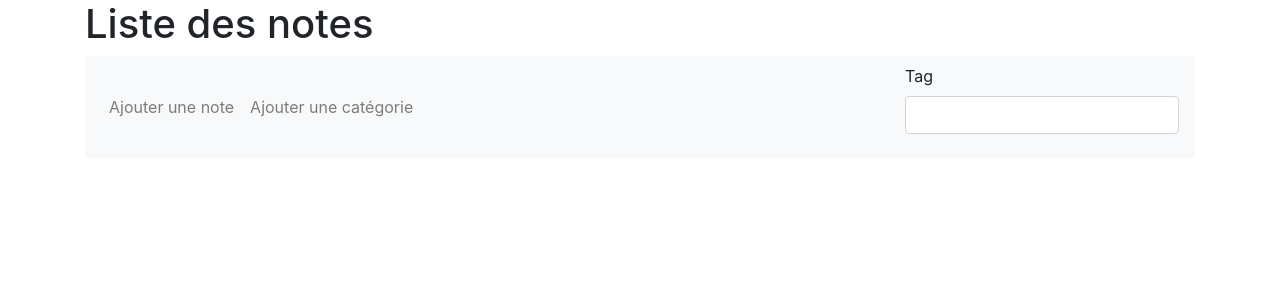
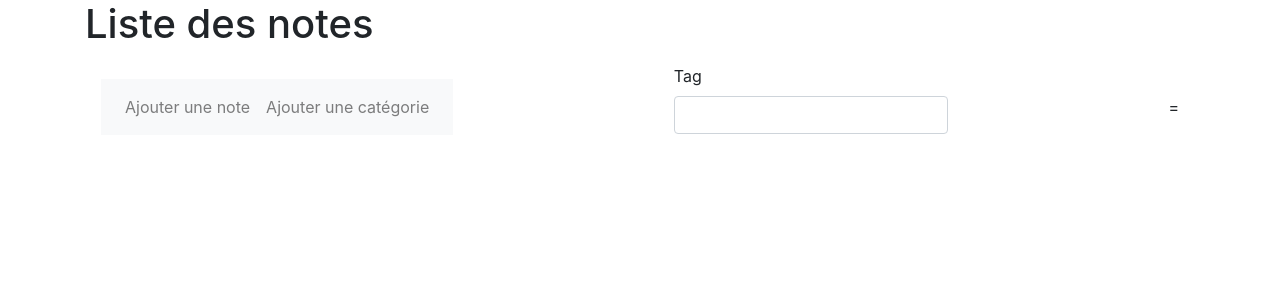
Before and after one commit to T-Emine/Bloc-Notes, a Symfony app: template templates/listNote.html.twig in a window 1280 px wide. Shown: the top 300 px of the page. Run offline with Twig, Linux system fonts and the light colour scheme; the template is opened without the code that fills it, so the values that code supplies are empty; form fields are guessed from the names that the template uses; some libraries are stand-ins or nearby versions.

Commit message:
Code finalisé des 3 parties

```diff
--- a/src/Controller/CategorieController.php
+++ b/src/Controller/CategorieController.php
@@ -27,7 +27,6 @@ class CategorieController extends Controller
 
         $cat_forms->handleRequest($request);
         $task = $cat_forms->getData();
-        //var_dump($task);//Avait été mis pr voir s'il prenait bien la cat dans bd pr gerer un prob av sa
         if ($cat_forms->isSubmitted() && $cat_forms->isValid()) {
         $em = $this->getDoctrine()->getManager();
         $em->persist($task);
--- a/src/Controller/ListCatController.php
+++ b/src/Controller/ListCatController.php
@@ -7,7 +7,6 @@ use Symfony\Bundle\FrameworkBundle\Controller\Controller;
 use Symfony\Component\HttpFoundation\Response;
 use Symfony\Component\HttpFoundation\Request;
 use App\Entity\Categorie;
-
 use Symfony\Component\Form\Extension\Core\Type\TextType;
 use Symfony\Component\Form\Extension\Core\Type\SubmitType;
 
@@ -28,8 +27,6 @@ class ListCatController extends Controller
                 'No product found'
             );
         }
-
-        //$().button('toggle')
 
         return $this->render('listCat.html.twig', array('listCat' => $ctg));
     }
--- a/src/Controller/ListNoteController.php
+++ b/src/Controller/ListNoteController.php
@@ -7,18 +7,14 @@ use Symfony\Bundle\FrameworkBundle\Controller\Controller;
 use App\Entity\Formulaire;
 use App\Entity\Categorie;
 use App\Entity\RechercheTAG;
-
 use Symfony\Component\HttpFoundation\Request;
 use Symfony\Component\HttpFoundation\Response;
-
 use Symfony\Component\Form\Extension\Core\Type\TextType;
 use Symfony\Component\Form\Extension\Core\Type\DateType;
 use Symfony\Component\Form\Extension\Core\Type\SubmitType;
 use Symfony\Bridge\Doctrine\Form\Type\EntityType;
-
 use Symfony\Bundle\FrameworkBundle\Console\Application;
 use Symfony\Component\Form\Forms;
-
 use Symfony\Component\Form\Extension\HttpFoundation\HttpFoundationExtension;
 
 
@@ -163,7 +159,6 @@ public function updateNote(Request $request)
             }
 
             return $this->render('base.html.twig',array('forms'=>$formulaire->createView())) ;
-
     }
 
 
--- a/src/Controller/RESTCatController.php
+++ b/src/Controller/RESTCatController.php
@@ -4,18 +4,14 @@ namespace App\Controller;
 
 use Symfony\Component\Routing\Annotation\Route;
 use Symfony\Bundle\FrameworkBundle\Controller\Controller;
-
 use Symfony\Component\HttpFoundation\Request;
 use Symfony\Component\HttpFoundation\Response;
-
 use App\Entity\Categorie;
 use App\Entity\catulaire;
-
 use Symfony\Component\HttpFoundation\JsonResponse;
 use Symfony\Component\Serializer\Encoder\JsonEncoder;
 use Symfony\Component\Serializer\Normalizer\ObjectNormalizer;
 use Symfony\Component\Serializer\Serializer;
-
 use Sensio\Bundle\FrameworkExtraBundle\Configuration\Method;
 
 class RESTCatController extends Controller
@@ -158,13 +154,11 @@ class RESTCatController extends Controller
             $content = $request->getContent();
             $elem = json_decode($content, true);
 
-            ///if (isset($elem ['id'])){
             if (isset($id)){
                 try{
                     $cat = $this->getDoctrine()
                     ->getRepository(Categorie::class)
                     ->find($id);
-                    //->find($elem['id']);
                 }catch(\Exception $ex){
                     return new Response('Erreur put recherche id');
                 }
--- a/src/Entity/Formulaire.php
+++ b/src/Entity/Formulaire.php
@@ -159,7 +159,6 @@ class Formulaire
         return $this->categorie;
     }
 
-
 }
 
 ?>
--- a/templates/categorie.html.twig
+++ b/templates/categorie.html.twig
@@ -10,9 +10,9 @@
 <body>
 <div class="container">
     <h1>Ajouter une catégorie</h1>
-            {{form_start(cat)}}
-            <div class="form-group"> {{ form_row(cat.libelle, {'attr':{'class':'form-control'}}) }}</div>
-            {{form_end(cat)}}
+        {{form_start(cat)}}
+        <div class="form-group"> {{ form_row(cat.libelle, {'attr':{'class':'form-control'}}) }}</div>
+        {{form_end(cat)}}
     <button onclick="location.href = './listNote';" id="myButton" class="btn btn-link" >Retour à la liste des notes</button>
 <div>
 
--- a/templates/listNote.html.twig
+++ b/templates/listNote.html.twig
@@ -9,9 +9,9 @@
     <body>
         <div class="container">
             <h1>Liste des notes</h1>
-            <nav class="navbar navbar-expand-lg navbar-light bg-light">
-                <div class="collapse navbar-collapse" id="navbarNav">
-                    <ul class="navbar-nav">
+            <nav class="navbar navbar-default" role="navigation">
+                <div class="nav navbar navbar-expand-lg navbar-light bg-light navbar-left">
+                    <ul class="nav navbar-nav navbar-left">
                         <li class="nav-item">
                             <a class="nav-link" href="./note">Ajouter une note</a>
                         </li>
@@ -23,26 +23,19 @@
                 {{ form_start(search) }}
                     <div class="form-group" id="contenu"> {{ form_row(search.tag, {'attr':{'class':'form-control'}}) }}</div>
                 {{ form_end(search) }}
+=           </nav>
 
- <!--               <form class="form-inline">
-                    <input class="form-control mr-sm-2" type="search" placeholder="Search" aria-label="Search">
-                    <button onclick="location.href = './searchTAG';" id="myButton" class="btn btn-link" >Search</button> -->
-                    <!--<button class="btn btn-outline-success my-2 my-sm-0" type="submit" id = "btsearch">Search</button>
-                </form>
-                -->
-            </nav>
             <br>
 
             {% for formulaire in listNote %}
                 <div class="list-group">
-                    <a href="#" class="list-group-item list-group-item-action flex-column align-items-start">
-                            <h5 class="mb-1"> {{ formulaire.titre }} </h5>
-                            <small> {{ formulaire.categorie.libelle }} - {{ formulaire.date|date('d/m/Y') }} </small>
-
-                            <p class="mb-1"> {{ formulaire.contenu }} </p>
-                            <a href=updateNote?id_={{ formulaire.id }}> Update </a>
-                            <a href=deleteNote?id_={{ formulaire.id }}> Delete </a>
-                    </a>
+                    <div class="list-group-item list-group-item-action flex-column align-items-start">
+                        <h5 class="mb-1"> {{ formulaire.titre }} </h5>
+                        <small> {{ formulaire.categorie.libelle }} - {{ formulaire.date|date('d/m/Y') }} </small>
+                        <p class="mb-1"> {{ formulaire.contenu }} </p>
+                        <a href=updateNote?id_={{ formulaire.id }}> Update </a>
+                        <a href=deleteNote?id_={{ formulaire.id }}> Delete </a>
+                    </div>
                     <br>
                 </div>
             {% endfor %}
```
Also changed, not shown: src/Controller/NoteController.php (+1 -68 lines), src/Controller/RESTFormController.php (+1 -26 lines), templates/base.html.twig (+5 -11 lines). Lines whose indentation alone changed are shown as unchanged.
